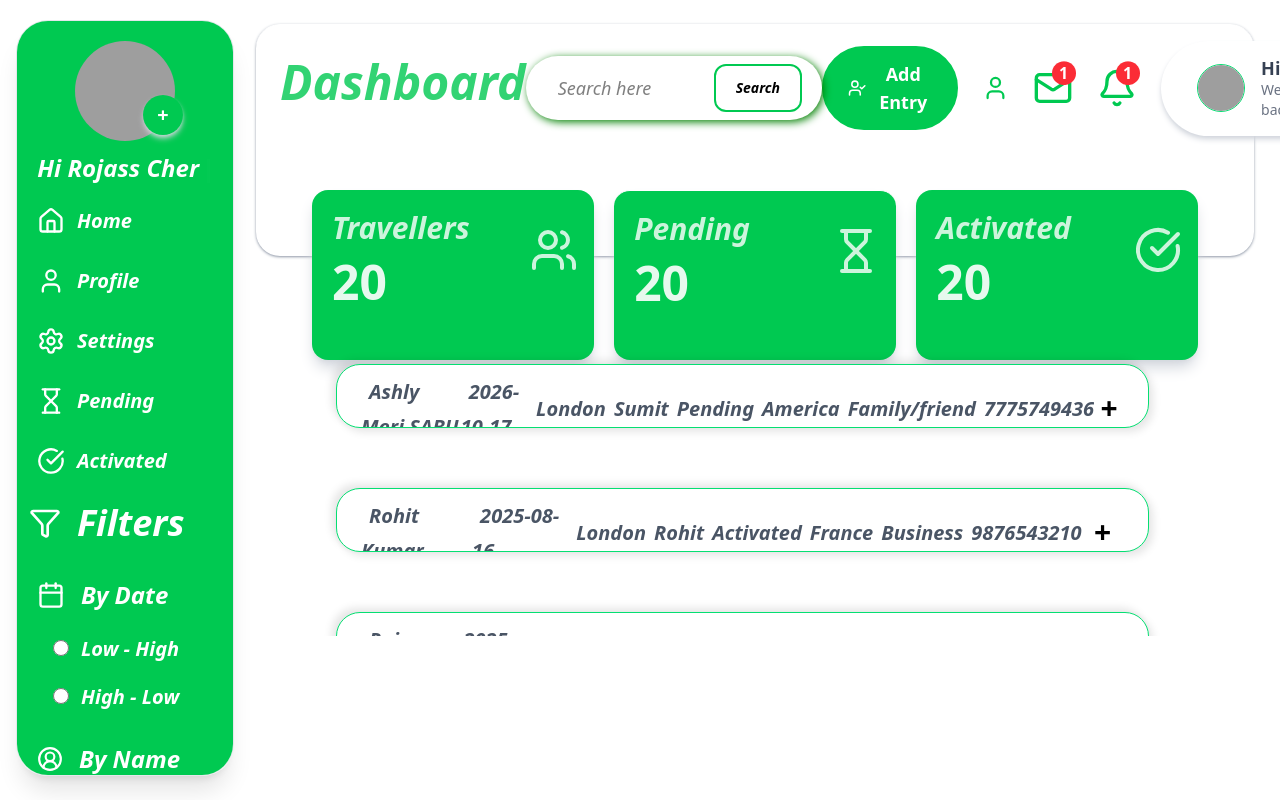
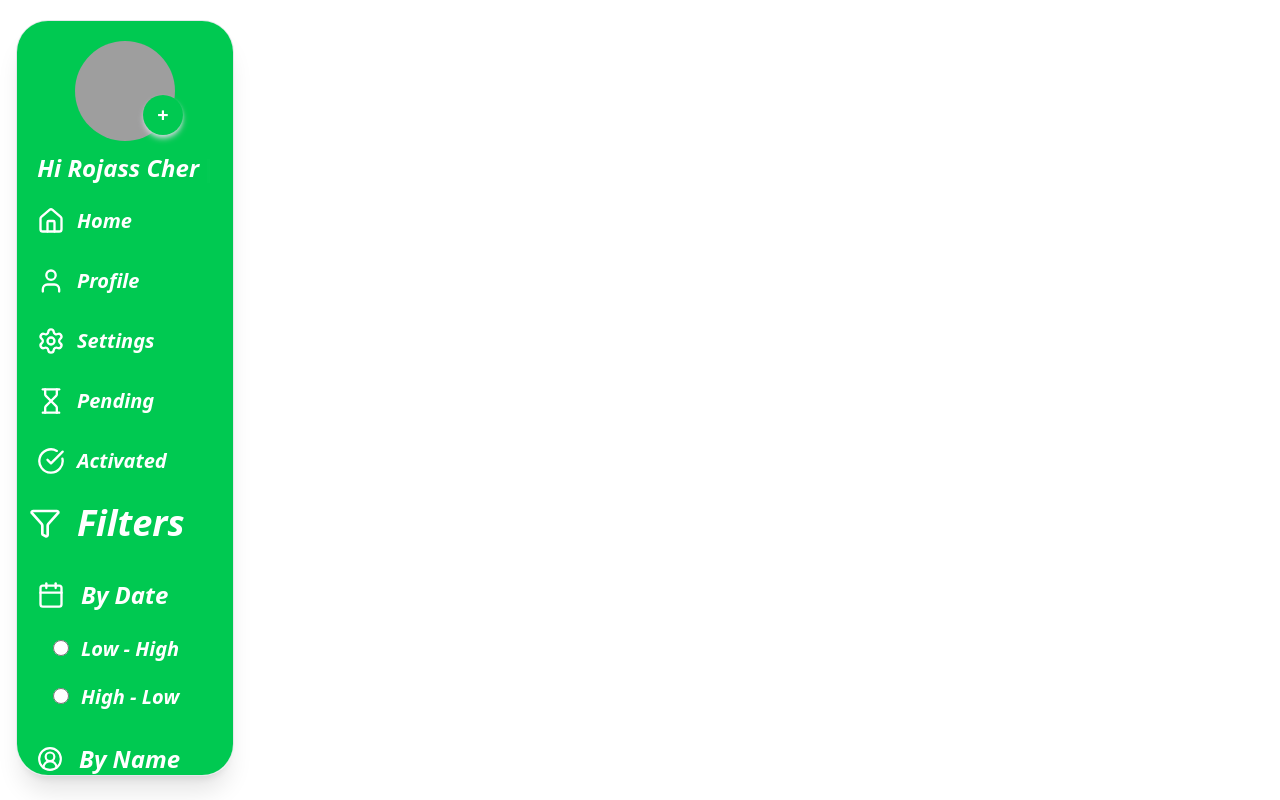
Before and after one commit to rojass2001/visad, a React (Vite) app: page / in a window 1280 px wide. Built offline with nearby package versions, Linux system fonts and the light colour scheme; grey boxes are pictures that could not be loaded.

Commit message:
first commmit

```diff
--- a/src/App.jsx
+++ b/src/App.jsx
@@ -1,9 +1,11 @@
+import { Filter } from 'lucide-react';
 import Main from './components/Main';
+import SidePanel from './components/Filter';
 
 function App() {
   return (
     <div>
-      <Main/>
+      <SidePanel/>
     </div>
   )
 }
--- a/src/index.css
+++ b/src/index.css
@@ -1,3 +1,5 @@
 @import "tailwindcss";
-
+@tailwind base;
+@tailwind components;
+@tailwind utilities;
 /* In your global CSS (e.g., styles.css or globals.css) */
--- a/vite.config.js
+++ b/vite.config.js
@@ -4,5 +4,5 @@ import tailwindcss from '@tailwindcss/vite'
 // https://vite.dev/config/
 export default defineConfig({
   plugins: [react(), tailwindcss()],
-  base: '/visad',
+  base:'/visad/',
 })
```
